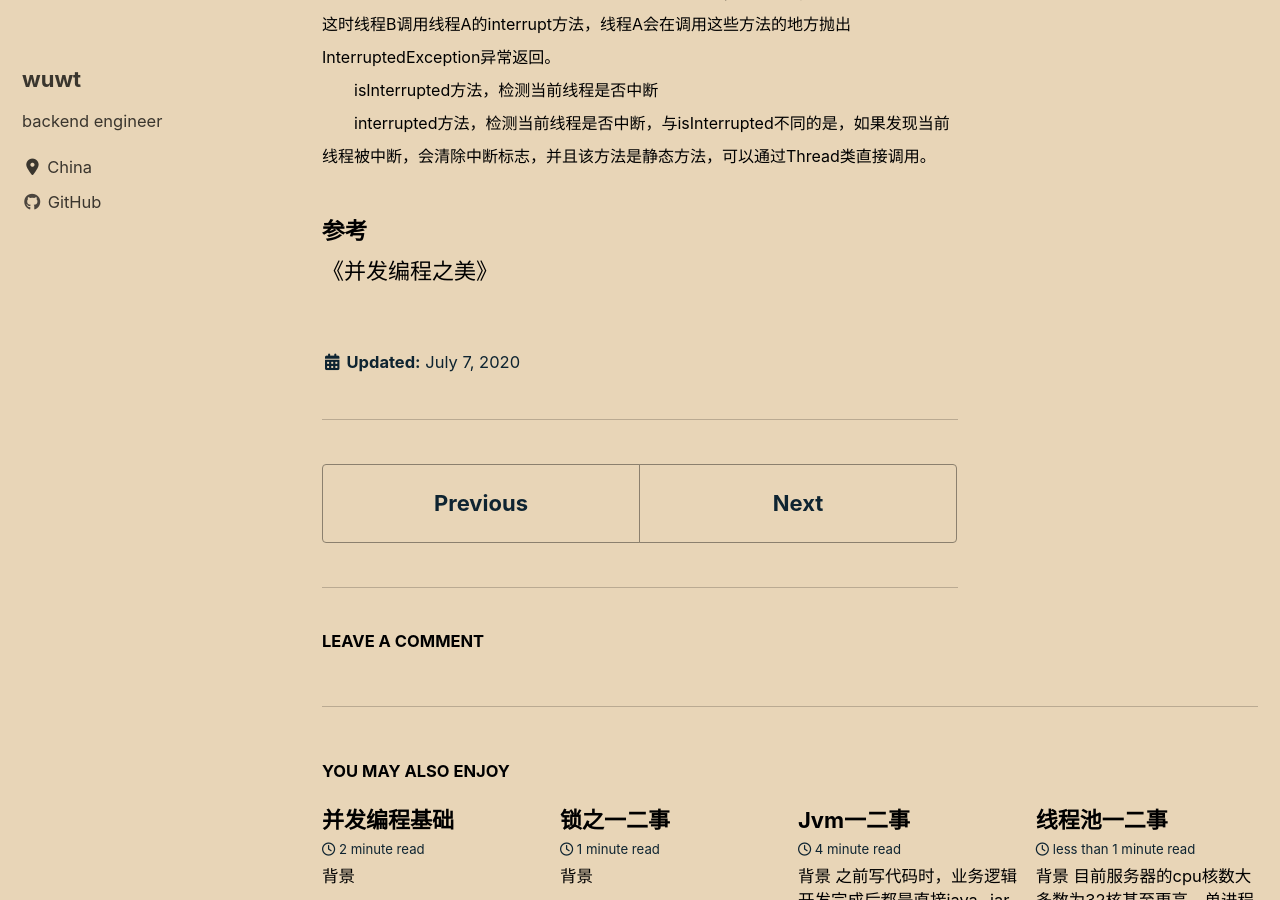
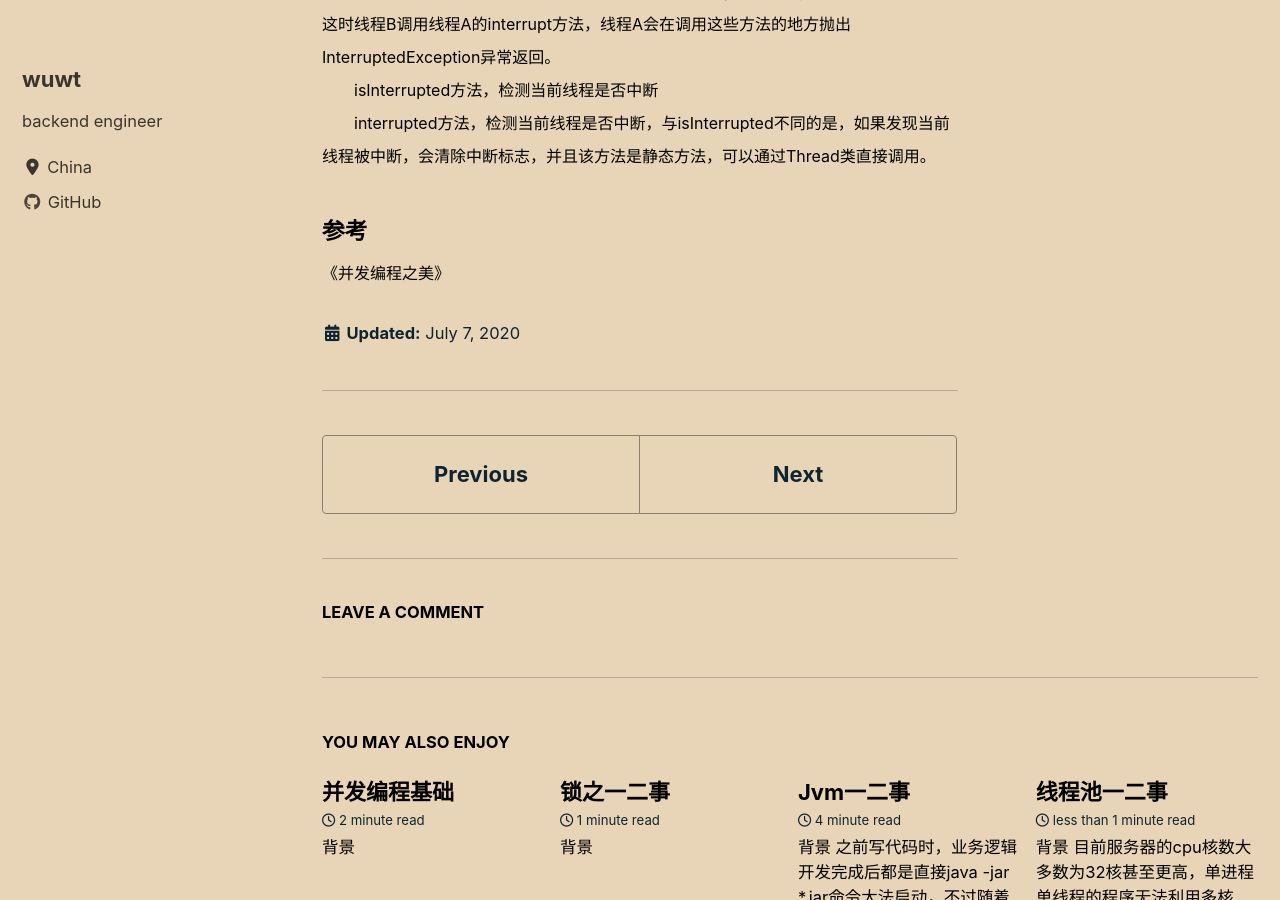
Before and after one commit to wuwtBeyond/wuwtBeyond.github.io, a Jekyll site: the page built from _posts/2020-07-07-并发中的那些基础方法.md, in a window 1280 px wide and 900 px high, scrolled down 2608 px. Built offline with Jekyll 4.4.1, drawn with Linux system fonts in a browser that asks for light colours; cached includes are drawn as plain includes; nearby versions of some CDN libraries; comment, search, counter and statistics services are not loaded.

Commit message:
update 更新文章

```diff
--- a/_posts/2020-07-07-并发中的那些基础方法.md
+++ b/_posts/2020-07-07-并发中的那些基础方法.md
@@ -66,4 +66,6 @@ PS：notifyAll方法<br>
 </font>
 
 ##### 参考
+<font size="3">
 《并发编程之美》
+</font>
```
